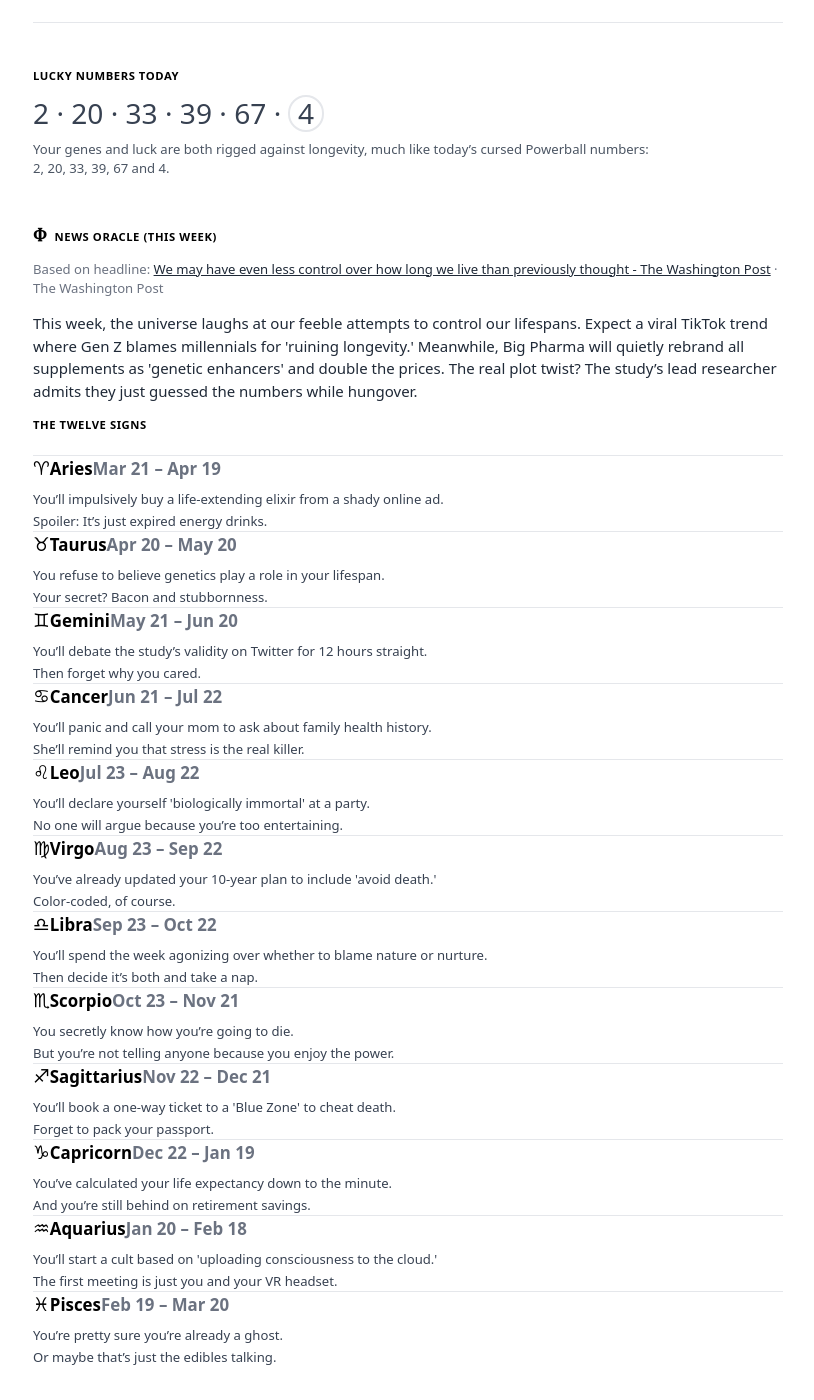
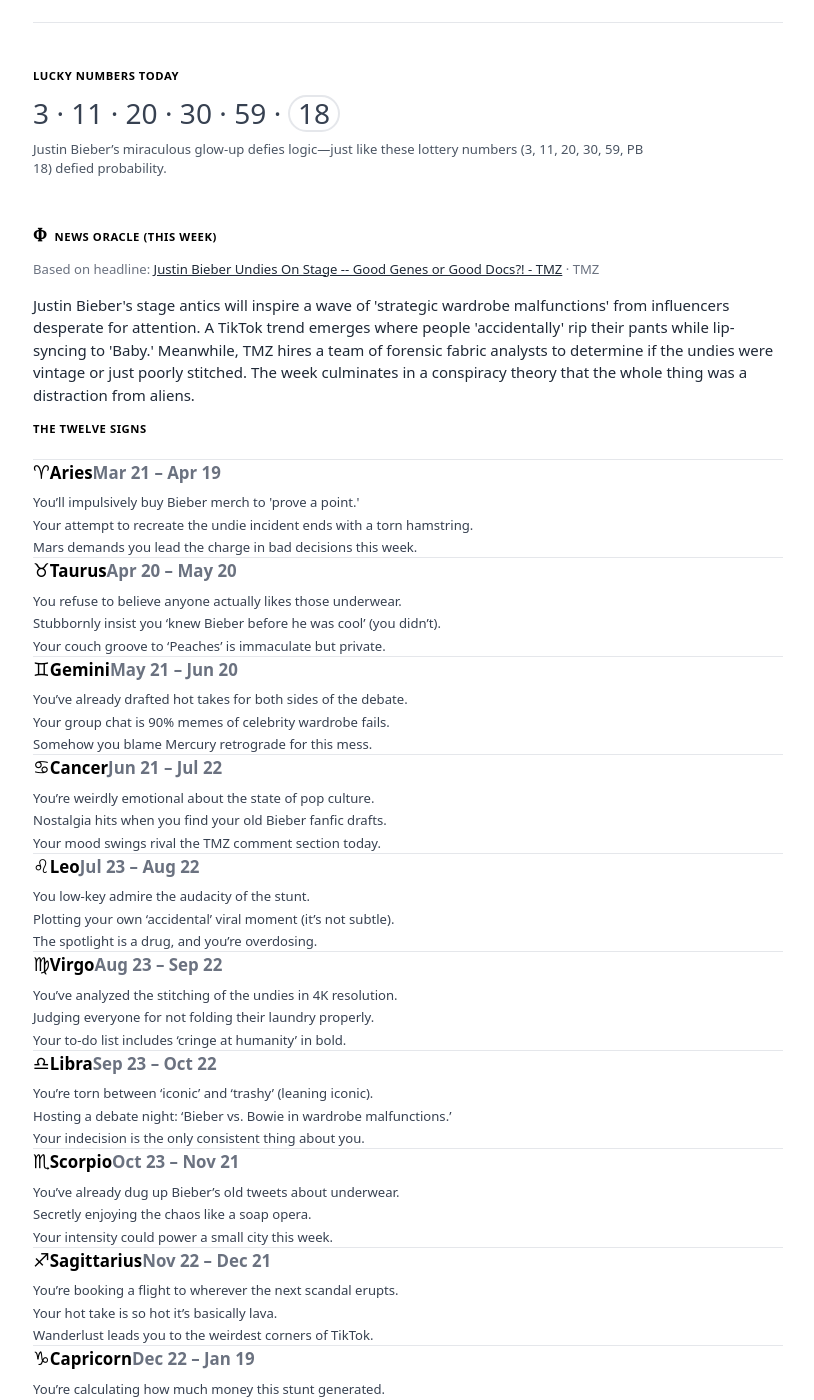
Before and after one commit to saldarji/darjix, a Jekyll site: the page built from horoscopes.html, in a window 1280 px wide and 1400 px high, scrolled down 200 px. Shown: the whole window, without its empty margins (232-1046 px from the left). Built offline with Jekyll 4.4.1, drawn with Linux system fonts in a browser that asks for light colours; some of the changed text lies outside the part shown.

Commit message:
🤖 Auto-update: Horoscopes - April 13, 2026

```diff
--- a/_data/horoscopes.json
+++ b/_data/horoscopes.json
@@ -1,98 +1,110 @@
 {
-  "page_title": "Your Lifespan is a Cosmic Joke",
-  "week_start_iso": "2026-04-06",
-  "week_label": "April 06, 2026",
-  "date_caption": "Created April 6, 2026 for the 15th week of 2026.",
-  "generated_at_iso": "2026-04-06T10:02:11Z",
+  "page_title": "Bieber's Undies Eclipse Common Sense",
+  "week_start_iso": "2026-04-13",
+  "week_label": "April 13, 2026",
+  "date_caption": "Created April 13, 2026 for the 16th week of 2026.",
+  "generated_at_iso": "2026-04-13T10:27:35Z",
   "news": {
-    "title": "We may have even less control over how long we live than previously thought - The Washington Post",
-    "source": "The Washington Post",
-    "url": "https://www.washingtonpost.com/health/2026/04/05/lifespan-longevity-genetics/"
+    "title": "Justin Bieber Undies On Stage -- Good Genes or Good Docs?! - TMZ",
+    "source": "TMZ",
+    "url": "https://www.tmz.com/2026/04/12/justin-bieber-good-genes-or-good-docs/"
   },
-  "weekly_forecast": "This week, the universe laughs at our feeble attempts to control our lifespans. Expect a viral TikTok trend where Gen Z blames millennials for 'ruining longevity.' Meanwhile, Big Pharma will quietly rebrand all supplements as 'genetic enhancers' and double the prices. The real plot twist? The study’s lead researcher admits they just guessed the numbers while hungover.",
+  "weekly_forecast": "Justin Bieber's stage antics will inspire a wave of 'strategic wardrobe malfunctions' from influencers desperate for attention. A TikTok trend emerges where people 'accidentally' rip their pants while lip-syncing to 'Baby.' Meanwhile, TMZ hires a team of forensic fabric analysts to determine if the undies were vintage or just poorly stitched. The week culminates in a conspiracy theory that the whole thing was a distraction from aliens.",
   "signs": [
     {
       "name": "Aries",
       "lines": [
-        "You’ll impulsively buy a life-extending elixir from a shady online ad.",
-        "Spoiler: It’s just expired energy drinks."
+        "You’ll impulsively buy Bieber merch to 'prove a point.'",
+        "Your attempt to recreate the undie incident ends with a torn hamstring.",
+        "Mars demands you lead the charge in bad decisions this week."
       ]
     },
     {
       "name": "Taurus",
       "lines": [
-        "You refuse to believe genetics play a role in your lifespan.",
-        "Your secret? Bacon and stubbornness."
+        "You refuse to believe anyone actually likes those underwear.",
+        "Stubbornly insist you ‘knew Bieber before he was cool’ (you didn’t).",
+        "Your couch groove to ‘Peaches’ is immaculate but private."
       ]
     },
     {
       "name": "Gemini",
       "lines": [
-        "You’ll debate the study’s validity on Twitter for 12 hours straight.",
-        "Then forget why you cared."
+        "You’ve already drafted hot takes for both sides of the debate.",
+        "Your group chat is 90% memes of celebrity wardrobe fails.",
+        "Somehow you blame Mercury retrograde for this mess."
       ]
     },
     {
       "name": "Cancer",
       "lines": [
-        "You’ll panic and call your mom to ask about family health history.",
-        "She’ll remind you that stress is the real killer."
+        "You’re weirdly emotional about the state of pop culture.",
+        "Nostalgia hits when you find your old Bieber fanfic drafts.",
+        "Your mood swings rival the TMZ comment section today."
       ]
     },
     {
       "name": "Leo",
       "lines": [
-        "You’ll declare yourself 'biologically immortal' at a party.",
-        "No one will argue because you’re too entertaining."
+        "You low-key admire the audacity of the stunt.",
+        "Plotting your own ‘accidental’ viral moment (it’s not subtle).",
+        "The spotlight is a drug, and you’re overdosing."
       ]
     },
     {
       "name": "Virgo",
       "lines": [
-        "You’ve already updated your 10-year plan to include 'avoid death.'",
-        "Color-coded, of course."
+        "You’ve analyzed the stitching of the undies in 4K resolution.",
+        "Judging everyone for not folding their laundry properly.",
+        "Your to-do list includes ‘cringe at humanity’ in bold."
       ]
     },
     {
       "name": "Libra",
       "lines": [
-        "You’ll spend the week agonizing over whether to blame nature or nurture.",
-        "Then decide it’s both and take a nap."
+        "You’re torn between ‘iconic’ and ‘trashy’ (leaning iconic).",
+        "Hosting a debate night: ‘Bieber vs. Bowie in wardrobe malfunctions.’",
+        "Your indecision is the only consistent thing about you."
       ]
     },
     {
       "name": "Scorpio",
       "lines": [
-        "You secretly know how you’re going to die.",
-        "But you’re not telling anyone because you enjoy the power."
+        "You’ve already dug up Bieber’s old tweets about underwear.",
+        "Secretly enjoying the chaos like a soap opera.",
+        "Your intensity could power a small city this week."
       ]
     },
     {
       "name": "Sagittarius",
       "lines": [
-        "You’ll book a one-way ticket to a 'Blue Zone' to cheat death.",
-        "Forget to pack your passport."
+        "You’re booking a flight to wherever the next scandal erupts.",
+        "Your hot take is so hot it’s basically lava.",
+        "Wanderlust leads you to the weirdest corners of TikTok."
       ]
     },
     {
       "name": "Capricorn",
       "lines": [
-        "You’ve calculated your life expectancy down to the minute.",
-        "And you’re still behind on retirement savings."
+        "You’re calculating how much money this stunt generated.",
+        "Judging Bieber’s career trajectory like a corporate merger.",
+        "Your ambition today is to avoid this nonsense entirely."
       ]
     },
     {
       "name": "Aquarius",
       "lines": [
-        "You’ll start a cult based on 'uploading consciousness to the cloud.'",
-        "The first meeting is just you and your VR headset."
+        "You’re designing avant-garde undies ‘for the revolution.’",
+        "Your Twitter thread on celebrity spectacle is unintelligible but brilliant.",
+        "The collective cringe fuels your soul."
       ]
     },
     {
       "name": "Pisces",
       "lines": [
-        "You’re pretty sure you’re already a ghost.",
-        "Or maybe that’s just the edibles talking."
+        "You’ve written a poem about the symbolism of ripped fabric.",
+        "Daydreaming about a world where pants are optional.",
+        "Your confusion is a lifestyle, not a phase."
       ]
     }
   ],
@@ -103,12 +115,12 @@
     "lucky_draw": "Powerball-style: five distinct 1–69 (sorted) plus one Powerball 1–26; snarky one-liner via same LLM."
   },
   "lucky_numbers": [
-    2,
+    3,
+    11,
     20,
-    33,
-    39,
-    67,
-    4
+    30,
+    59,
+    18
   ],
-  "lucky_numbers_comment": "Your genes and luck are both rigged against longevity, much like today’s cursed Powerball numbers: 2, 20, 33, 39, 67 and 4."
+  "lucky_numbers_comment": "Justin Bieber’s miraculous glow-up defies logic—just like these lottery numbers (3, 11, 20, 30, 59, PB 18) defied probability."
 }
```
